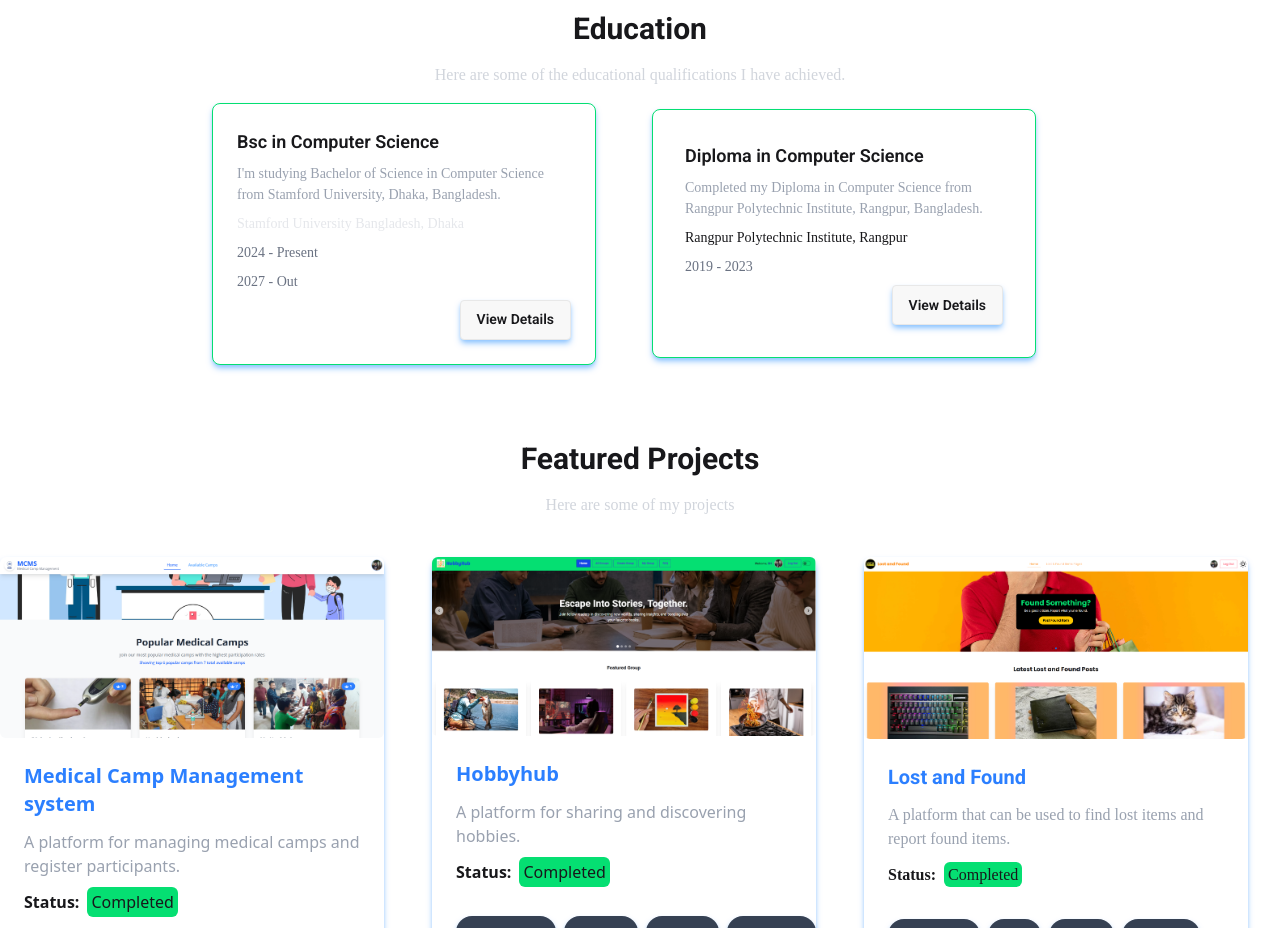
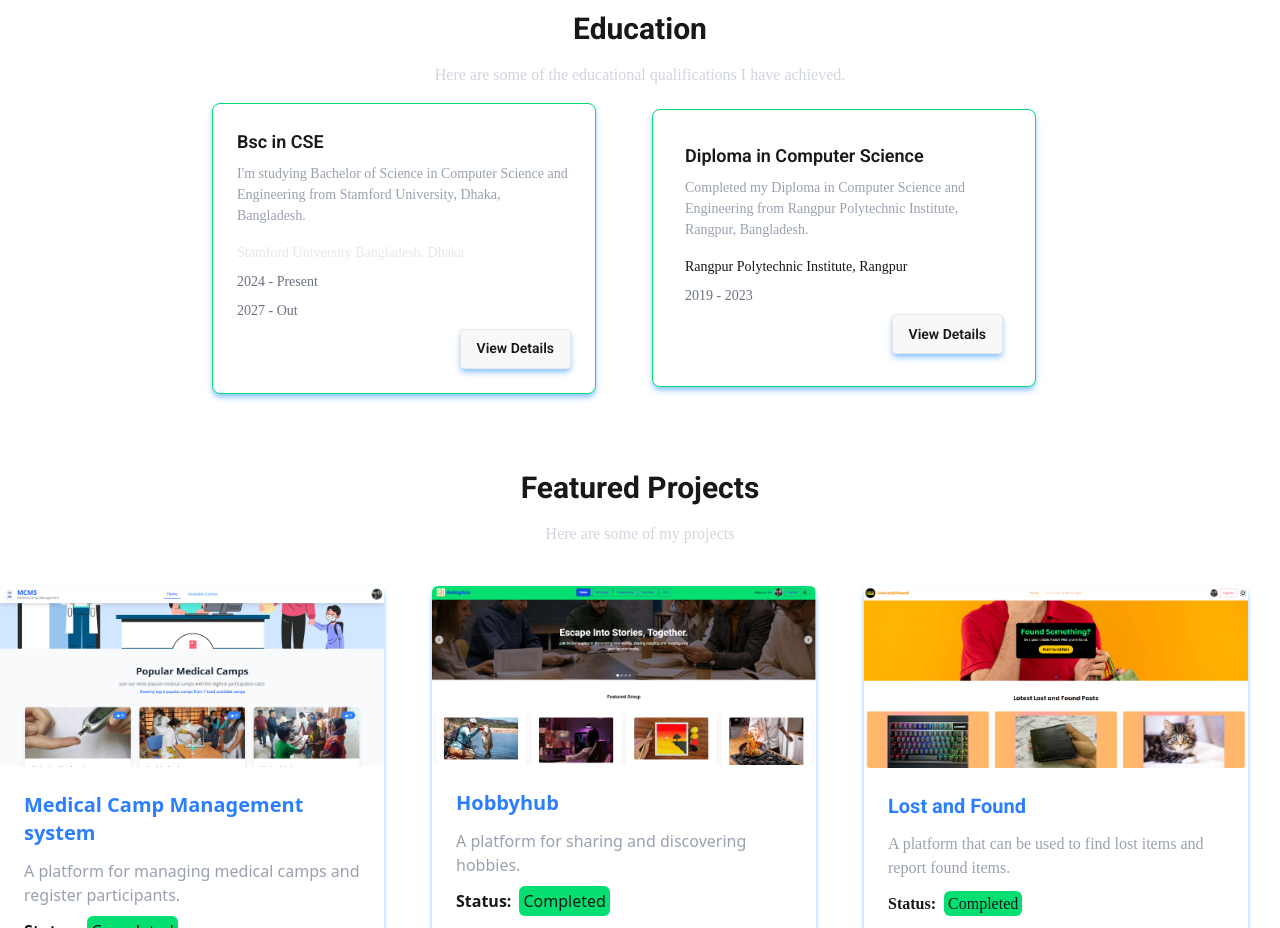
Before and after one commit to Shdeveloper12/portfolio, a React (Vite) app: page / in a window 1280 px wide. Shown: the part 3800-4728 px from the top of the page. Built offline with nearby package versions, Linux system fonts and the light colour scheme; a web font is replaced by a local one.

Commit message:
education section correction sentences

```diff
--- a/src/components/EducationSection.jsx
+++ b/src/components/EducationSection.jsx
@@ -16,9 +16,9 @@ return (
         <div className="grid flex-col-1 lg:grid-cols-2 md:flex-row gap-6 justify-center items-center">
             <div className="card card-border bg-base-100 w-96 shadow-md border border-green-400 hover:shadow-lg shadow-blue-300 hover:scale-[1.02] transition-transform duration-300 ease-in-out">
                 <div className="card-body">
-                    <h2 className="card-title primary">Bsc in Computer Science</h2>
-                    <p className="secondary text-gray-400">
-                        I'm studying Bachelor of Science in Computer Science from Stamford
+                    <h2 className="card-title primary">Bsc in CSE</h2>
+                    <p className="secondary text-gray-400 mb-2">
+                        I'm studying Bachelor of Science in Computer Science and Engineering from Stamford
                         University, Dhaka, Bangladesh.
                     </p>
                     <p className="text-gray-200 font-bold secondary">Stamford University Bangladesh, Dhaka</p>
@@ -33,11 +33,11 @@ return (
                     </div>
                 </div>
             </div>
-            <div className="card card-border bg-base-100 w-96 border border-green-400 shadow-md hover:shadow-lg shadow-blue-300 hover:scale-[1.02] transition-transform duration-300 ease-in-out">
+            <div className="card card-border bg-base-100 w-96 border border-green-400 shadow-md  shadow-blue-300 hover:scale-[1.02] transition-transform duration-300 ease-in-out">
                 <div className="card-body p-8">
                     <h2 className="card-title primary"> Diploma in Computer Science</h2>
-                    <p className="secondary text-gray-400">
-                        Completed my Diploma in Computer Science from Rangpur Polytechnic
+                    <p className="secondary text-gray-400 mb-2">
+                        Completed my Diploma in Computer Science and Engineering from Rangpur Polytechnic
                         Institute, Rangpur, Bangladesh.
                     </p>
                     <p className="text-gray200 secondary font-bold">Rangpur Polytechnic Institute, Rangpur</p>
```
